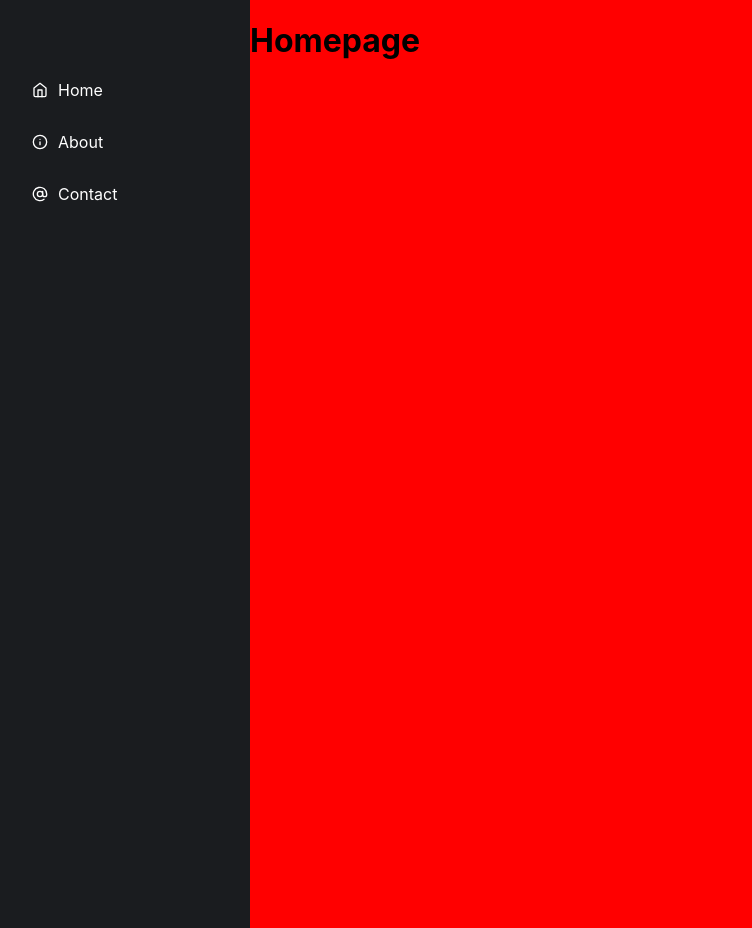
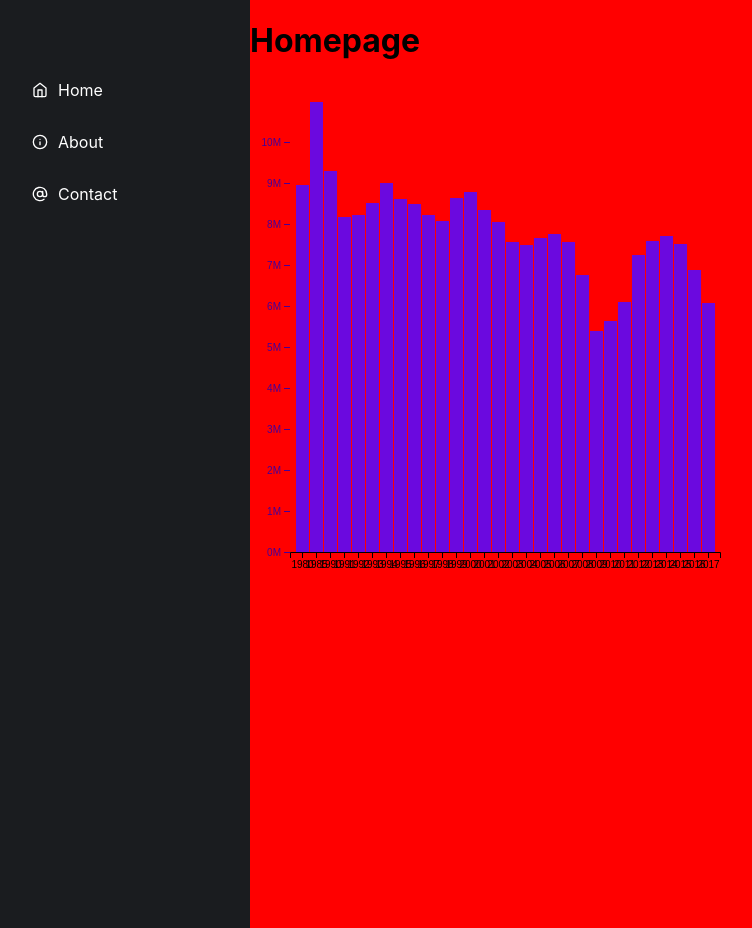
Before and after one commit to stilravi/Frontend-Applications, a React (Create React App) app in the folder react-app/: page / in a window 1280 px wide. Shown: the whole page, without its empty margins (0-752 px from the left). Built offline with nearby package versions, Linux system fonts and the light colour scheme.

Commit message:
Added Bar Chart from Tutorial

```diff
--- a/react-app/package.json
+++ b/react-app/package.json
@@ -6,6 +6,7 @@
     "@testing-library/jest-dom": "^5.15.0",
     "@testing-library/react": "^11.2.7",
     "@testing-library/user-event": "^12.8.3",
+    "d3": "^7.1.1",
     "react": "^17.0.2",
     "react-dom": "^17.0.2",
     "react-icons": "^4.3.1",
--- a/react-app/src/App.js
+++ b/react-app/src/App.js
@@ -11,7 +11,6 @@
       <div className="App">
         <Nav />
         <Routes>
-          {/* <Routes> is new since v.6 of React Router (<Switch> was used before in v.5)*/}
           <Route path="/" exact element={<Home />} />
           <Route path="/about" element={<About />} />
           <Route path="/contact" element={<Contact />} />
--- /dev/null
+++ b/react-app/src/Components/BarChart.js
@@ -0,0 +1,76 @@
+import useD3 from "../Hooks/useD3";
+import React from "react";
+import * as d3 from "d3";
+
+function BarChart({ data }) {
+  const ref = useD3((svg) => {
+    const height = 500;
+    const width = 500;
+    const margin = { top: 20, right: 30, bottom: 30, left: 40 };
+
+    const x = d3
+      .scaleBand()
+      .domain(data.map((d) => d.year))
+      .rangeRound([margin.left, width - margin.right])
+      .padding(0.1);
+
+    const y1 = d3
+      .scaleLinear()
+      .domain([0, d3.max(data, (d) => d.sales)])
+      .rangeRound([height - margin.bottom, margin.top]);
+
+    const xAxis = (g) =>
+      g
+        .attr("transform", `translate(0,${height - margin.bottom})`)
+        .call(d3.axisBottom(x));
+
+    const y1Axis = (g) =>
+      g
+        .attr("transform", `translate(${margin.left},0)`)
+        .style("color", "#440099")
+        .call(d3.axisLeft(y1).ticks(null, "s"))
+        .call((g) => g.select(".domain").remove())
+        .call((g) =>
+          g
+            .append("text")
+            .attr("x", -margin.left)
+            .attr("y", 10)
+            .attr("fill", "currentColor")
+            .attr("text-anchor", "start")
+            .text(data.y1)
+        );
+
+    svg.select(".x-axis").call(xAxis);
+    svg.select(".y-axis").call(y1Axis);
+
+    svg
+      .select(".plot-area")
+      .attr("fill", "#6b09df")
+      .selectAll(".bar")
+      .data(data)
+      .join("rect")
+      .attr("class", "bar")
+      .attr("x", (d) => x(d.year))
+      .attr("width", x.bandwidth())
+      .attr("y", (d) => y1(d.sales))
+      .attr("height", (d) => y1(0) - y1(d.sales));
+  });
+
+  return (
+    <svg
+      ref={ref}
+      style={{
+        height: 500,
+        width: "100%",
+        marginRight: "0px",
+        marginLeft: "0px",
+      }}
+    >
+      <g className="plot-area" />
+      <g className="x-axis" />
+      <g className="y-axis" />
+    </svg>
+  );
+}
+
+export default BarChart;
--- a/react-app/src/Components/Home.js
+++ b/react-app/src/Components/Home.js
@@ -1,4 +1,6 @@
 import styled from "styled-components";
+import BarChart from "./BarChart";
+import { dataByYear } from "../data";
 
 const StyledHome = styled.main`
   background-color: red;
@@ -8,6 +10,7 @@
   return (
     <StyledHome>
       <h1>Homepage</h1>
+      <BarChart data={dataByYear} />
     </StyledHome>
   );
 };
--- /dev/null
+++ b/react-app/src/Hooks/useD3.js
@@ -0,0 +1,14 @@
+import React from "react";
+import * as d3 from "d3";
+
+const useD3 = (renderChartFn, dependencies) => {
+  const ref = React.useRef();
+
+  React.useEffect(() => {
+    renderChartFn(d3.select(ref.current));
+    return () => {};
+  }, dependencies);
+  return ref;
+};
+
+export default useD3;
--- /dev/null
+++ b/react-app/src/data.js
@@ -0,0 +1,32 @@
+export const dataByYear = [
+  { year: 1980, efficiency: 24.3, sales: 8949000 },
+  { year: 1985, efficiency: 27.6, sales: 10979000 },
+  { year: 1990, efficiency: 28, sales: 9303000 },
+  { year: 1991, efficiency: 28.4, sales: 8185000 },
+  { year: 1992, efficiency: 27.9, sales: 8213000 },
+  { year: 1993, efficiency: 28.4, sales: 8518000 },
+  { year: 1994, efficiency: 28.3, sales: 8991000 },
+  { year: 1995, efficiency: 28.6, sales: 8620000 },
+  { year: 1996, efficiency: 28.5, sales: 8479000 },
+  { year: 1997, efficiency: 28.7, sales: 8217000 },
+  { year: 1998, efficiency: 28.8, sales: 8085000 },
+  { year: 1999, efficiency: 28.3, sales: 8638000 },
+  { year: 2000, efficiency: 28.5, sales: 8778000 },
+  { year: 2001, efficiency: 28.8, sales: 8352000 },
+  { year: 2002, efficiency: 29, sales: 8042000 },
+  { year: 2003, efficiency: 29.5, sales: 7556000 },
+  { year: 2004, efficiency: 29.5, sales: 7483000 },
+  { year: 2005, efficiency: 30.3, sales: 7660000 },
+  { year: 2006, efficiency: 30.1, sales: 7762000 },
+  { year: 2007, efficiency: 31.2, sales: 7562000 },
+  { year: 2008, efficiency: 31.5, sales: 6769000 },
+  { year: 2009, efficiency: 32.9, sales: 5402000 },
+  { year: 2010, efficiency: 33.9, sales: 5636000 },
+  { year: 2011, efficiency: 33.1, sales: 6093000 },
+  { year: 2012, efficiency: 35.3, sales: 7245000 },
+  { year: 2013, efficiency: 36.4, sales: 7586000 },
+  { year: 2014, efficiency: 36.5, sales: 7708000 },
+  { year: 2015, efficiency: 37.2, sales: 7517000 },
+  { year: 2016, efficiency: 37.7, sales: 6873000 },
+  { year: 2017, efficiency: 39.4, sales: 6081000 },
+];
```
Also changed, not shown: 1 other file (tests, documents, lock files or other folders).
